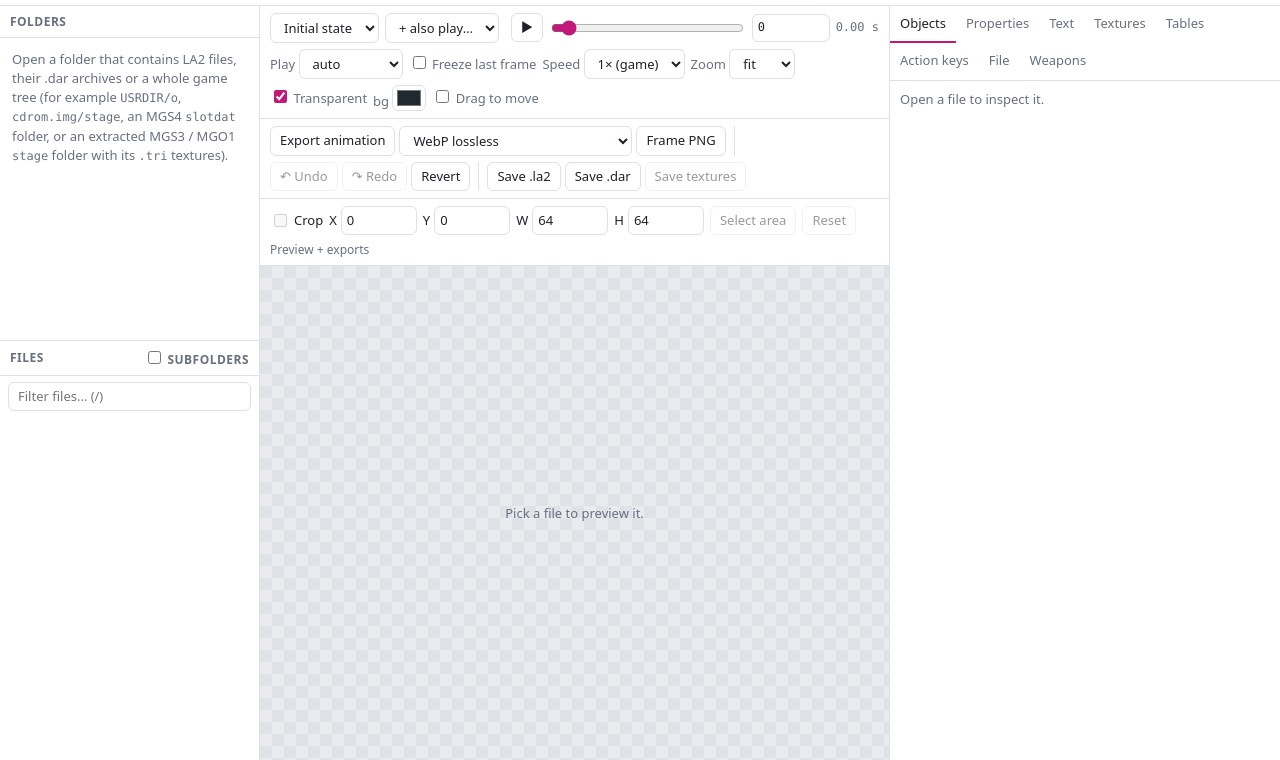
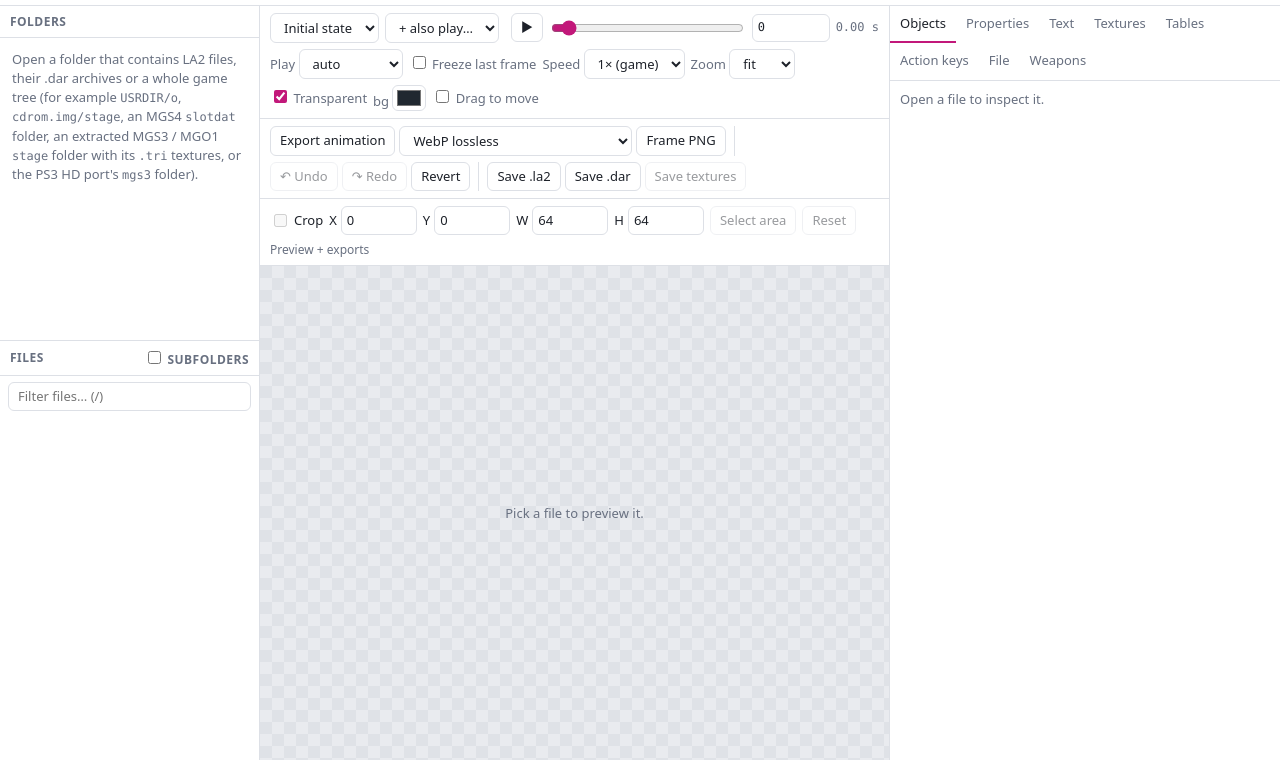
Before and after one commit to Zoft123/LA2_Studio, a website with bundled scripts: page index.html in a window 1280 px wide. Shown: the part 40-800 px from the top of the page. Built offline with nearby package versions, Linux system fonts and the light colour scheme.

Commit message:
Mention the MGS3 PS3 HD port on the page and in the README tagline
Co-Authored-By: Claude Opus 5.5 <noreply@anthropic.com>

```diff
--- a/index.html
+++ b/index.html
@@ -4,7 +4,7 @@
 <meta charset="utf-8">
 <meta name="viewport" content="width=device-width, initial-scale=1">
 <title>LA2 Studio</title>
-<meta name="description" content="View, play, edit and export LA2 2D layouts from Metal Gear Solid 4, Metal Gear Online 2, Metal Gear Arcade, and Metal Gear Solid 3 / Metal Gear Online (PS2), entirely in your browser.">
+<meta name="description" content="View, play, edit and export LA2 2D layouts from Metal Gear Solid 4, Metal Gear Online 2, Metal Gear Arcade, Metal Gear Solid 3 / Metal Gear Online (PS2) and the PS3 HD port of Metal Gear Solid 3, entirely in your browser.">
 <link rel="icon" href="assets/icon.svg" type="image/svg+xml">
 <link rel="stylesheet" href="css/app.css">
 </head>
@@ -24,7 +24,7 @@
 <main>
   <section class="pane left">
     <div class="pane-head">Folders</div>
-    <div class="scroll" id="tree"><div class="empty">Open a folder that contains LA2 files, their .dar archives or a whole game tree (for example <code>USRDIR/o</code>, <code>cdrom.img/stage</code>, an MGS4 <code>slotdat</code> folder, or an extracted MGS3 / MGO1 <code>stage</code> folder with its <code>.tri</code> textures).</div></div>
+    <div class="scroll" id="tree"><div class="empty">Open a folder that contains LA2 files, their .dar archives or a whole game tree (for example <code>USRDIR/o</code>, <code>cdrom.img/stage</code>, an MGS4 <code>slotdat</code> folder, an extracted MGS3 / MGO1 <code>stage</code> folder with its <code>.tri</code> textures, or the PS3 HD port's <code>mgs3</code> folder).</div></div>
     <div class="pane-head row"><span>Files</span><label class="small"><input type="checkbox" id="recursive"> subfolders</label></div>
     <div class="filterbar"><input id="filter" placeholder="Filter files… (/)" aria-label="Filter files"></div>
     <div class="dim small pad-x" id="fcount"></div>
```
Also changed, not shown: README.md.
